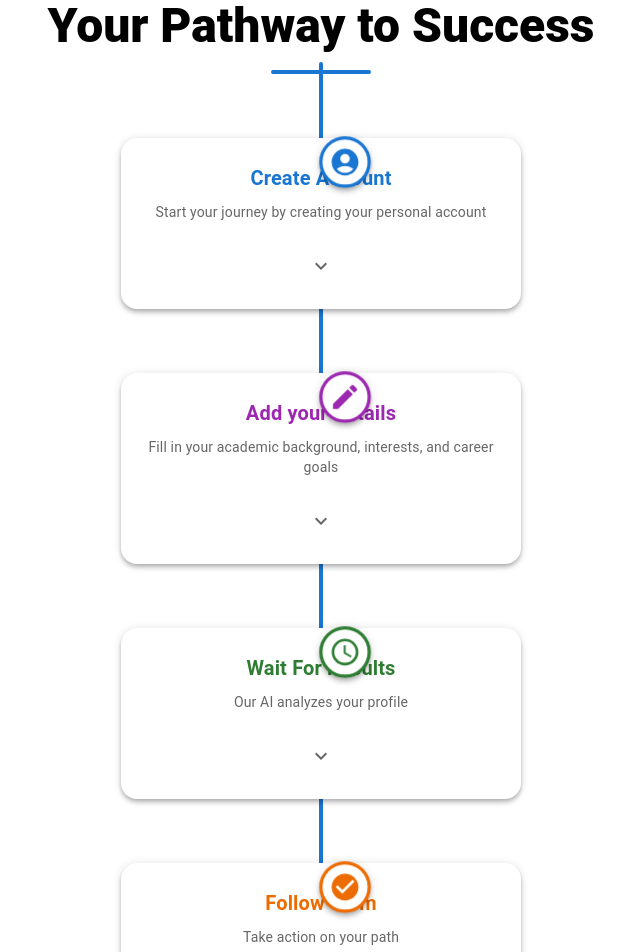
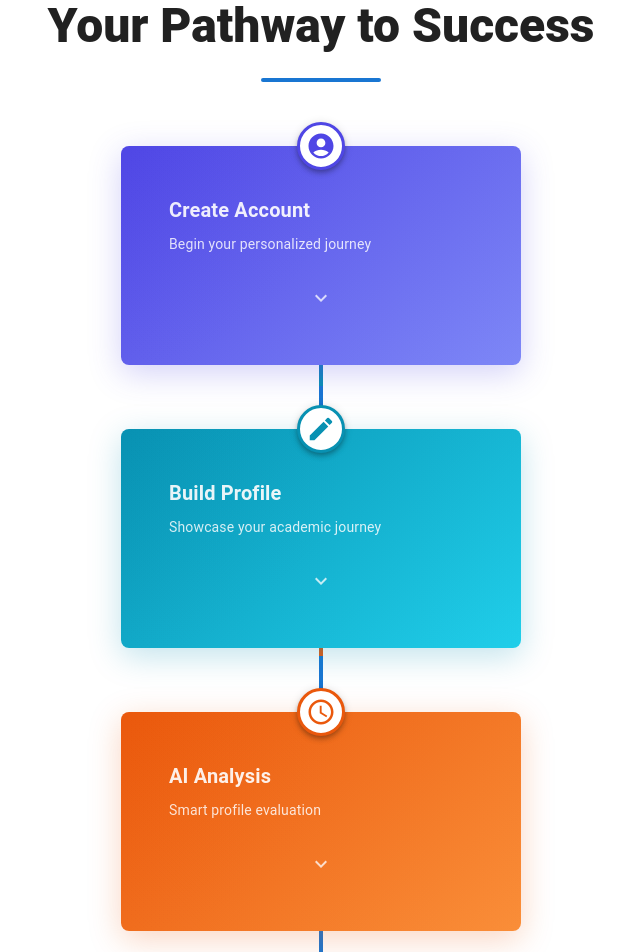
Before and after one commit to krishan44/Project-Frontend, a React (Vite) app in the folder Frontend/Ai-Academic Advisor/: page / in a window 1280 px wide. Shown: the part 1520-2472 px from the top of the page, without its empty margins (319-959 px from the left). Built offline with nearby package versions, Linux system fonts and the light colour scheme.

Commit message:
Made changes to the Steps section

```diff
--- a/Frontend/Ai-Academic Advisor/src/Components/LandingPage/Steps.jsx
+++ b/Frontend/Ai-Academic Advisor/src/Components/LandingPage/Steps.jsx
@@ -8,9 +8,14 @@ import {
   Collapse,
   useTheme,
   styled,
-  keyframes
+  keyframes,
+  CssBaseline,
+  ThemeProvider,
+  createTheme,
+  useMediaQuery
 } from '@mui/material';
-// Update icon imports
+import { CacheProvider } from '@emotion/react';
+import createCache from '@emotion/cache';
 import AccountCircleIcon from '@mui/icons-material/AccountCircle';
 import EditIcon from '@mui/icons-material/Edit';
 import AccessTimeIcon from '@mui/icons-material/AccessTime';
@@ -18,11 +23,54 @@ import CheckCircleIcon from '@mui/icons-material/CheckCircle';
 import LoopIcon from '@mui/icons-material/Loop';
 import ExpandMoreIcon from '@mui/icons-material/ExpandMore';
 
-const pulse = keyframes`
-  0% { transform: scale(1); }
-  50% { transform: scale(1.1); }
-  100% { transform: scale(1); }
-`;
+// Create Emotion cache
+const cache = createCache({
+  key: 'css',
+  prepend: true,
+});
+
+// Enhanced theme configuration
+const theme = createTheme({
+  typography: {
+    fontFamily: 'Inter, sans-serif',
+    fontSize: 14,
+    h3: {
+      fontWeight: 900,
+      letterSpacing: '-1.5px',
+    },
+  },
+  components: {
+    MuiCssBaseline: {
+      styleOverrides: `
+        @import url('https://fonts.googleapis.com/css2?family=Inter:wght@300;400;500;600;700;800&display=swap');
+        * {
+          font-family: 'Inter', sans-serif !important;
+        }
+        body {
+          background: #f9faff;
+        }
+      `
+    }
+  }
+});
+
+// Styled components
+const GradientCard = styled(Card)(({ theme, color }) => ({
+  background: `linear-gradient(135deg, ${color} 0%, ${theme.palette.background.paper} 100%)`,
+  position: 'relative',
+  overflow: 'visible',
+  '&:before': {
+    content: '""',
+    position: 'absolute',
+    top: -2,
+    left: -2,
+    right: -2,
+    bottom: -2,
+    background: `linear-gradient(135deg, ${color}, ${theme.palette.background.paper})`,
+    borderRadius: theme.shape.borderRadius * 2,
+    zIndex: -1,
+  }
+}));
 
 const TimelineConnector = styled(Box)(({ theme }) => ({
   position: 'absolute',
@@ -36,43 +84,50 @@ const TimelineConnector = styled(Box)(({ theme }) => ({
 
 function Steps() {
   const theme = useTheme();
+  const isMobile = useMediaQuery(theme.breakpoints.down('md'));
   const [expandedStep, setExpandedStep] = useState(null);
 
+  // Update the steps array with new colors
   const steps = [
     {
-      icon: <AccountCircleIcon fontSize="large"  />,
+      icon: <AccountCircleIcon />,
       title: 'Create Account',
-      description: 'Start your journey by creating your personal account',
-      details: 'Sign up with your email or social media accounts. Set up a secure password and verify your email to get started.',
-      color: theme.palette.primary.main,
+      description: 'Begin your personalized journey',
+      details: 'Provide Basic Details about you and your Education ',
+      color: '#4f46e5', // Rich indigo
+      gradient: 'linear-gradient(135deg, #4f46e5 0%, #818cf8 100%)',
     },
     {
-      icon: <EditIcon fontSize="large" />,
-      title: 'Add your Details',
-      description: 'Fill in your academic background, interests, and career goals',
-      details: 'Tell us about your academic history, skills, interests, and what you hope to achieve in your career.',
-      color: theme.palette.secondary.main,
+      icon: <EditIcon />,
+      title: 'Build Profile',
+      description: 'Showcase your academic journey',
+      details: 'Dynamic form with progress tracking and smart suggestions',
+      color: '#0891b2', // Vibrant cyan
+      gradient: 'linear-gradient(135deg, #0891b2 0%, #22d3ee 100%)',
     },
     {
-      icon: <AccessTimeIcon fontSize="large" />,
-      title: 'Wait For Results',
-      description: 'Our AI analyzes your profile',
-      details: 'Our advanced AI algorithms process your information to generate personalized recommendations tailored just for you.',
-      color: theme.palette.success.main,
+      icon: <AccessTimeIcon />,
+      title: 'AI Analysis',
+      description: 'Smart profile evaluation',
+      details: 'Real-time processing indicators with estimated completion time',
+      color: '#ea580c', // Bright orange
+      gradient: 'linear-gradient(135deg, #ea580c 0%, #fb923c 100%)',
     },
     {
-      icon: <CheckCircleIcon fontSize="large" />,
-      title: 'Follow them',
-      description: 'Take action on your path',
-      details: 'Review your personalized recommendations and start following the suggested academic and career pathway.',
-      color: theme.palette.warning.main,
+      icon: <CheckCircleIcon />,
+      title: 'Get Roadmap',
+      description: 'Personalized success plan',
+      details: 'Interactive roadmap with milestone tracking and resource links',
+      color: '#16a34a', // Rich green
+      gradient: 'linear-gradient(135deg, #16a34a 0%, #4ade80 100%)',
     },
     {
-      icon: <LoopIcon fontSize="large" />,
-      title: 'Adjust if needed',
-      description: 'Fine-tune your journey',
-      details: 'Your path isn\'t set in stone. Adjust your preferences and get new recommendations as your goals evolve.',
-      color: theme.palette.info.main,
+      icon: <LoopIcon />,
+      title: 'Iterate & Grow',
+      description: 'Continuous improvement',
+      details: 'If the current selected profession is not a Fit change it to another one',
+      color: '#7c3aed', // Deep purple
+      gradient: 'linear-gradient(135deg, #7c3aed 0%, #a78bfa 100%)',
     }
   ];
 
@@ -80,36 +135,34 @@ function Steps() {
     <Box sx={{
       position: 'relative',
       zIndex: 1,
-      mb: 8,
+      mb: { xs: 4, md: 8 },
+      width: { xs: '100%', md: 'auto' },
       '&:last-child': { mb: 0 }
     }}>
       {/* Timeline Dot */}
       <Box sx={{
         position: 'absolute',
-        left: '50%',
+        left: { xs: 0, md: '50%' },
         top: 0,
-        transform: 'translate(-50%, -50%)',
-        width: 48,  // Increased size for better centering
-        height: 48, // Increased size for better centering
+        transform: {
+          xs: 'translate(0, -50%)',
+          md: 'translate(-50%, -50%)'
+        },
+        width: { xs: 40, md: 48 },
+        height: { xs: 40, md: 48 },
         borderRadius: '50%',
         bgcolor: 'background.paper',
         border: `3px solid ${step.color}`,
         display: 'flex',
-        alignItems: 'center',    // Ensure vertical centering
-        justifyContent: 'center', // Ensure horizontal centering
+        alignItems: 'center',
+        justifyContent: 'center',
         boxShadow: theme.shadows[4],
-        animation: `${pulse} 2s infinite`,
-        zIndex: 3, // Increase z-index to ensure visibility
-        '&:hover': {
-          transform: 'translate(-50%, -50%) scale(1.1)'
-        }
+        zIndex: 3
       }}>
         {React.cloneElement(step.icon, {
           sx: {
             color: step.color,
-            fontSize: 30,     // Adjusted size
-            display: 'block', // Ensure icon is displayed
-            margin: 'auto',   // Added for better centering
+            fontSize: { xs: 24, md: 30 }
           }
         })}
       </Box>
@@ -117,87 +170,121 @@ function Steps() {
       <Card
         sx={{
           width: { xs: '90%', md: '400px' },
-          mx: 'auto',
-          p: 3,
-          borderRadius: 4,
-          boxShadow: theme.shadows[4],
-          transition: 'all 0.3s ease',
-          transformOrigin: 'center top',
+          ml: { xs: 5, md: 'auto' },
+          mr: { xs: 2, md: 'auto' },
+          p: { xs: 2, md: 3 },
+          borderRadius: 2,
+          background: step.gradient,
+          position: 'relative',
+          overflow: 'hidden',
+          '&::before': {
+            content: '""',
+            position: 'absolute',
+            top: 0,
+            left: 0,
+            right: 0,
+            bottom: 0,
+            background: `radial-gradient(circle at top left, ${step.color}20, transparent 50%)`,
+            opacity: 0.8
+          },
+          '&::after': {
+            content: '""',
+            position: 'absolute',
+            top: 0,
+            left: 0,
+            right: 0,
+            bottom: 0,
+            background: `linear-gradient(45deg, transparent, ${step.color}30)`,
+            opacity: 0.6
+          },
+          boxShadow: `0 8px 32px ${step.color}40`,
           '&:hover': {
-            transform: 'scale(1.02)'
-          }
+            transform: 'translateY(-3px)',
+            boxShadow: `0 12px 40px ${step.color}60`,
+          },
+          transition: 'all 0.3s ease'
         }}
         onClick={() => setExpandedStep(expandedStep === index ? null : index)}
       >
-        <Box sx={{ textAlign: 'center', mb: 2 }}>
+        <Box sx={{ p: 3 }}>
           <Typography variant="h6" sx={{
             fontWeight: 700,
-            color: step.color,
+            color: 'white',
             mb: 1
           }}>
             {step.title}
           </Typography>
-          <Typography variant="body2" color="text.secondary">
+          <Typography variant="body2" sx={{
+            color: 'rgba(255,255,255,0.9)',
+            mb: 2
+          }}>
             {step.description}
           </Typography>
-        </Box>
 
           <Collapse in={expandedStep === index}>
-          <Typography
-            variant="body1"
-            sx={{
+            <Box sx={{
+              mt: 2,
               p: 2,
-              bgcolor: 'background.default',
-              borderRadius: 2,
-              borderLeft: `3px solid ${step.color}`,
+              background: 'rgba(255,255,255,0.1)',
+              borderRadius: 1,
+              backdropFilter: 'blur(8px)',
+              border: '1px solid rgba(255,255,255,0.2)',
               position: 'relative',
+              overflow: 'hidden',
               '&::before': {
                 content: '""',
                 position: 'absolute',
-                top: -8,
-                left: -3,
-                width: 16,
-                height: 16,
-                bgcolor: step.color,
-                borderRadius: '50%'
+                top: 0,
+                left: 0,
+                right: 0,
+                bottom: 0,
+                background: `linear-gradient(45deg, ${step.color}20, transparent)`,
+                opacity: 0.5
               }
-            }}
-          >
+            }}>
+              <Typography variant="body2" sx={{ color: 'white' }}>
                 {step.details}
               </Typography>
+            </Box>
           </Collapse>
 
           <Box sx={{
             textAlign: 'center',
             mt: 2,
-          color: expandedStep === index ? step.color : 'text.secondary'
+            color: 'rgba(255,255,255,0.8)',
+            transition: 'all 0.3s ease'
           }}>
             <ExpandMoreIcon sx={{
               transform: expandedStep === index ? 'rotate(180deg)' : 'none',
               transition: 'transform 0.3s ease'
             }} />
           </Box>
+        </Box>
       </Card>
     </Box>
   );
 
   return (
-    <Container maxWidth="lg" sx={{ py: 8, position: 'relative' }}>
+    <CacheProvider value={cache}>
+      <ThemeProvider theme={theme}>
+        <CssBaseline />
+        <Container maxWidth="lg" sx={{ py: { xs: 4, md: 8 }, position: 'relative' }}>
           <Typography
             variant="h3"
             align="center"
             sx={{
               fontWeight: 800,
-          mb: 8,
+              mb: { xs: 4, md: 8 },
+              fontSize: { xs: '2rem', md: '3rem' },
               position: 'relative',
-          '&::after': {
+              '&:after': {
                 content: '""',
                 display: 'block',
-            width: 100,
+                width: 120,
                 height: 4,
-            bgcolor: 'primary.main',
+                background: theme.palette.primary.main,
                 mx: 'auto',
-            mt: 2,
+                mt: 3,
                 borderRadius: 2
               }
             }}
@@ -205,42 +292,38 @@ function Steps() {
             Your Pathway to Success
           </Typography>
 
-      {/* Main Timeline */}
-      <TimelineConnector sx={{
-        height: `calc(100% - ${theme.spacing(16)})`,
-        top: theme.spacing(16),
-        display: { xs: 'none', md: 'block' }
-      }} />
-
           <Box sx={{
             position: 'relative',
             '&::before': {
               content: '""',
               position: 'absolute',
-          left: '50%',
+              left: { xs: 20, md: '50%' },
               transform: 'translateX(-50%)',
               height: '100%',
               width: '4px',
-          bgcolor: 'primary.main',
-          display: { xs: 'block', md: 'none' }
+              bgcolor: 'primary.main'
             }
           }}>
             {steps.map((step, index) => (
               <React.Fragment key={index}>
                 <StepCard step={step} index={index} />
-            {index < steps.length - 1 && (
-              <TimelineConnector sx={{
-                height: 40,
+                {!isMobile && index < steps.length - 1 && (
+                  <Box sx={{
+                    position: 'absolute',
                     left: '50%',
-                top: { xs: 'auto', md: `calc(${index * 20}% + 160px)` },
-                bottom: { xs: -40, md: 'auto' },
-                display: { xs: 'none', md: 'block' }
+                    top: `calc(${(index * 20)}% + 160px)`,
+                    height: 80,
+                    width: 4,
+                    background: `linear-gradient(to bottom, ${steps[index].color}, ${steps[index + 1].color})`,
+                    transform: 'translateX(-50%)'
                   }} />
                 )}
               </React.Fragment>
             ))}
           </Box>
         </Container>
+      </ThemeProvider>
+    </CacheProvider>
   );
 }
 
```
Lines whose indentation alone changed are shown as unchanged.
